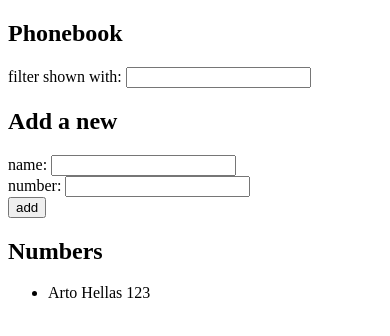
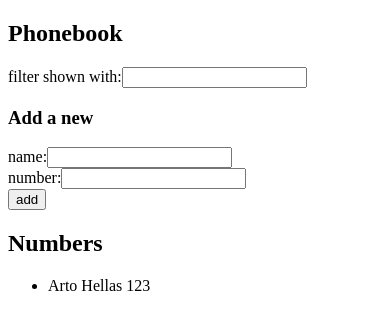
Before and after one commit to ckscks038038/FullStackOpen2022-Yang, a React (Create React App) app in the folder Part2/phonebook/: page / in a window 390 px wide. Shown: the top 336 px of the page. Built offline with nearby package versions, Linux system fonts and the light colour scheme.

Commit message:
phonebook step5

```diff
--- a/Part2/phonebook/src/App.js
+++ b/Part2/phonebook/src/App.js
@@ -1,6 +1,9 @@
 import { useState } from 'react'
-
+import Filter from './components/Filter.js'
+import PersonForm from './components/PersonForm.js'
+import Persons from './components/Persons.js'
 const App = () => {
+  // State
   const [persons, setPersons] = useState([{ name: 'Arto Hellas', number:123 } ])
   const [newName, setNewName] = useState('')
   const [newNumber, setNewNumber] = useState('')
@@ -8,6 +11,8 @@ const App = () => {
 
   const personFiltered = persons.filter(person => person.name.includes(filter))
   const personShown = filter.length > 0 ? personFiltered : persons
+
+  //event handler for submitting a form
   const addPerson = (event) => {
     event.preventDefault()
     const personObject ={ name: newName, number: newNumber}
@@ -25,47 +30,33 @@ const App = () => {
     setNewName('')
     setNewNumber('')
   }
-  // Function that returns a function
+  // event handler for "onChnage", Function that returns a function
   const handleChange = (newFunction) => {
     return (event) => {
-      console.log(event.target.value)
       newFunction(event.target.value)
     }
   }
 
   return (
-    <div>
+    <>
       <h2>Phonebook</h2>
-      <form>
-      <div>
-          filter shown with: <input value={filter}
-                 onChange={handleChange(setFilter)}/>
-      </div>
-      <div>
-        <h2>Add a new</h2>
-      </div>
-      </form>
-      <form onSubmit={addPerson}>
-        <div>
-          name: <input value={newName}
-                 onChange={handleChange(setNewName)}
-                  />
-        </div>
-        <div>
-          number: <input value={newNumber}
-                 onChange={handleChange(setNewNumber)} />
-        </div>
-        <div>
-          <button type="submit">add</button>
-        </div>
-      </form>
+
+      <Filter filter={filter} handleFilter={handleChange(setFilter)}/>
+
+      <h3>Add a new</h3>
+
+      <PersonForm
+        handleAdd={addPerson}
+        handleName={handleChange(setNewName)}
+        handleNumber={handleChange(setNewNumber)}
+        Name={newName}
+        Number={newNumber}
+      />
+
       <h2>Numbers</h2>
-      <ul>
-        {personShown.map(person =>
-          <li key={person.name}>{person.name} {person.number}</li>
-        )}
-      </ul>
-    </div>
+
+      <Persons personShown={personShown}/>
+    </>
   )
 }
 
--- /dev/null
+++ b/Part2/phonebook/src/components/Filter.js
@@ -0,0 +1,11 @@
+const Filter = ({filter, handleFilter}) => {
+    return (<>
+        filter shown with:
+        <input
+            value={filter}
+            onChange={handleFilter}
+        />
+    </>)
+
+}
+export default Filter
--- /dev/null
+++ b/Part2/phonebook/src/components/PersonForm.js
@@ -0,0 +1,25 @@
+const PersonForm = ({handleAdd, handleName, handleNumber, Name, Number}) => {
+    return (
+        <>
+        <form onSubmit={handleAdd}>
+        <div>
+          name:
+          <input value={Name}
+                 onChange={handleName}
+          />
+        </div>
+        <div>
+          number:
+          <input
+            value={Number}
+            onChange={handleNumber}
+          />
+        </div>
+        <div>
+          <button type="submit">add</button>
+        </div>
+      </form>
+        </>
+    )
+}
+export default PersonForm
--- /dev/null
+++ b/Part2/phonebook/src/components/Persons.js
@@ -0,0 +1,12 @@
+const Persons = ({personShown}) => {
+    return (
+        <>
+        <ul>
+        {personShown.map(person =>
+          <li key={person.name}>{person.name} {person.number}</li>
+        )}
+        </ul>
+        </>
+    )
+}
+export default Persons
```
